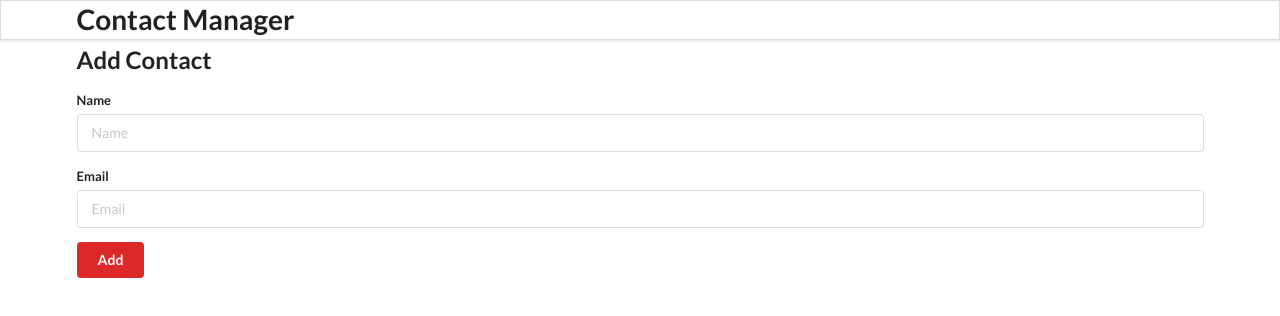
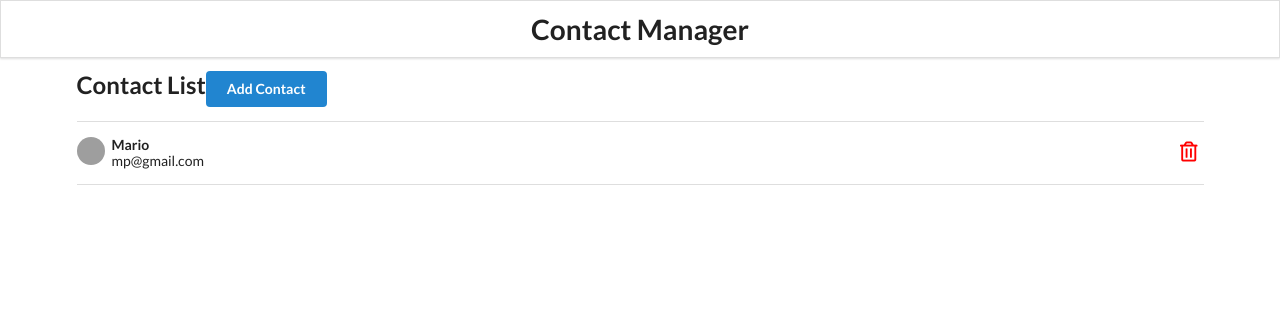
Before and after one commit to MarioAndresPortilla/jsreactwebapp, a React (Create React App) app: page / in a window 1280 px wide. Shown: the top 316 px of the page. Built offline with nearby package versions, Linux system fonts and the light colour scheme; grey boxes are pictures that could not be loaded.

Commit message:
replaced components with elements, Added /add path

```diff
--- a/package.json
+++ b/package.json
@@ -8,7 +8,9 @@
     "@testing-library/user-event": "^13.5.0",
     "react": "^18.0.0",
     "react-dom": "^18.0.0",
+    "react-router-dom": "^6.3.0",
     "react-scripts": "5.0.1",
+    "uuid": "^8.3.2",
     "web-vitals": "^2.1.4"
   },
   "scripts": {
--- a/src/components/AddContact.js
+++ b/src/components/AddContact.js
@@ -2,30 +2,29 @@ import React from "react";
 
 class AddContact extends React.Component {
     state = {
-            name:"",
-            email:"",
+        name: "",
+        email: "",
     };
-
 
         add = (e) => {
             e.preventDefault();
-            if(this.state.name === "" || this.state.email === "") {
-                alert("ALL the fields are mandatory!");
+            /*localStorage.setItem("value","say");*/
+            if (this.state.name === "" || this.state.email === "") {
+                alert("All the fields are mandatory!");
                 return
             }
             this.props.addContactHandler(this.state);
-            this.setState({name:"", email:""})
+            this.setState({ name: "", email: "" });
         };
         render() {
             return (
-
                 <div className="ui main">
-                <h2>Add Contact</h2>
                     <form className="ui form" onSubmit={this.add}>
                         <h2>Add Contact</h2>
                         <div className="field">
                             <label>Name</label>
-                        <input type="text"
+                            <input
+                                type="text"
                                 name="name"
                                 placeholder="Name"
                                 value={this.state.name}
@@ -34,7 +33,8 @@ class AddContact extends React.Component {
                         </div>
                         <div className="field">
                             <label>Email</label>
-                        <input type="text"
+                            <input
+                                type="text"
                                 name="email"
                                 placeholder="Email"
                                 value={this.state.email}
--- a/src/components/App.css
+++ b/src/components/App.css
@@ -1,38 +1,23 @@
-.App {
-  text-align: center;
+.main {
+  margin-top: 5em;
 }
 
-.App-logo {
-  height: 40vmin;
-  pointer-events: none;
+.center {
+  justify-content: center;
+  padding: 10px;
 }
 
-@media (prefers-reduced-motion: no-preference) {
-  .App-logo {
-    animation: App-logo-spin infinite 20s linear;
-  }
+.ui.search input {
+  width: 100%;
+  border-radius: 0 !important;
 }
 
-.App-header {
-  background-color: #282c34;
-  min-height: 100vh;
-  display: flex;
-  flex-direction: column;
-  align-items: center;
-  justify-content: center;
-  font-size: calc(10px + 2vmin);
-  color: white;
+.item {
+  padding: 15px 0px !important;
 }
 
-.App-link {
-  color: #61dafb;
+i.icon {
+  float: right;
+  font-size: 20px;
+  cursor: pointer;
 }
-
-@keyframes App-logo-spin {
-  from {
-    transform: rotate(0deg);
-  }
-  to {
-    transform: rotate(360deg);
-  }
-}
--- a/src/components/App.js
+++ b/src/components/App.js
@@ -3,8 +3,8 @@ import './App.css';
 import Header from "./Header";
 import AddContact from './AddContact';
 import ContactList from './ContactList';
-
-
+import { v4 as uuid } from 'uuid';
+import { BrowserRouter as Router, Switch, Route, Routes} from "react-router-dom";
 
 
 function App() {
@@ -13,7 +13,15 @@ function App() {
 
     const addContactHandler = (contact) => {
         console.log(contact);
-        setContacts([...contacts, contact]);
+        setContacts([...contacts, {id: uuid(), ...contact}]);
+    };
+
+    const removeContactHandler = (id) => {
+        const newContactList = contacts.filter((contact) => {
+            return contact.id !== id;
+        });
+
+        setContacts(newContactList);
     };
 
     useEffect(() => {
@@ -22,15 +30,29 @@ function App() {
     },[]);
 
     useEffect(() => {
+        if (contacts.length>0){
         localStorage.setItem(LOCAL_STORAGE_KEY, JSON.stringify(contacts));
+        }
     }, [contacts]);
 
   return (
-      <div className="ui container">
-      <Header />
-      <AddContact addContactHandler={addContactHandler} />
-      <ContactList contacts={contacts} />
+      <div className="ui container" >
 
+        <Router>
+          <Header />
+            <Routes>
+                <Route
+                    path="/"
+                    element={<ContactList/>} />
+                <Route
+                    path="/add"
+                    element={
+                    <AddContact/>} />
+            </Routes>
+
+          {/*<AddContact addContactHandler={addContactHandler} />*/}
+          {/*<ContactList contacts={contacts} getContactId={removeContactHandler} /> */}
+        </Router>
       </div>
   );
 }
--- a/src/components/ContactCard.js
+++ b/src/components/ContactCard.js
@@ -12,7 +12,8 @@ const ContactCard = (props) => {
             </div>
             <i
                 className="trash alternate outline icon"
-                style={{color: "red", marginTop: "7px"}}
+                    style={{color: "red", marginTop: "7px"}}
+                onClick={() => props.clickHandler(id)}
             ></i>
         </div>
     );
--- a/src/components/ContactList.js
+++ b/src/components/ContactList.js
@@ -1,15 +1,43 @@
 import React from 'react';
+import { Link } from "react-router-dom";
 import ContactCard from "./ContactCard";
 
 
 const ContactList = (props) => {
     console.log(props);
 
-    const renderContactList = props.contacts.map((contact) => {
-        return <ContactCard contact={contact} />;
+        const deleteContactHandler = (id) => {
+            props.getContactId(id);
+        };
+
+    const contacts = [
+        {
+            id: "1",
+            name: "Mario",
+            email: "mp@gmail.com",
+        },
+    ];
+    const renderContactList = contacts.map((contact) => {
+        return (
+            <ContactCard
+                contact={contact}
+                clickHandler={deleteContactHandler}
+                key={contact.id}
+            />
+        );
     });
-    return <div className="ui celled list">{renderContactList}</div>;
+    return (
+        <div class="main">
+            <h2>
+                Contact List
+                <Link to="/add">
+                    <button className="ui button blue right">Add Contact</button>
+                </Link>
+
+            </h2>
+            <div className="ui celled list">{renderContactList}</div>
+        </div>
+    );
 };
 
-
 export default ContactList;
```
Also changed, not shown: 1 other file (tests, documents, lock files or other folders). Lines whose indentation alone changed are shown as unchanged.
